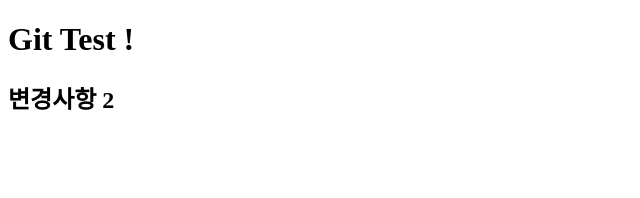
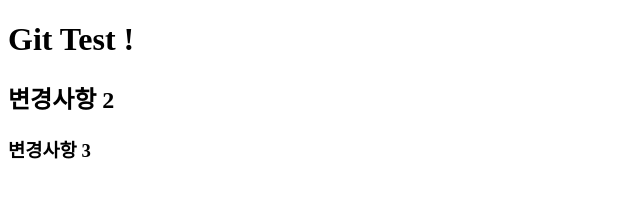
Before and after one commit to suyo9442/gitTest, a plain HTML site: page index.html in a window 1280 px wide. Shown: the whole page, without its empty margins (0-640 px from the left). Drawn offline with Linux system fonts and the light colour scheme.

Commit message:
change 2

```diff
--- a/index.html
+++ b/index.html
@@ -9,5 +9,6 @@
 <body>
     <h1>Git Test !</h1>
     <h2>변경사항 2</h2>
+    <h3>변경사항 3</h3>
 </body>
 </html>
```
